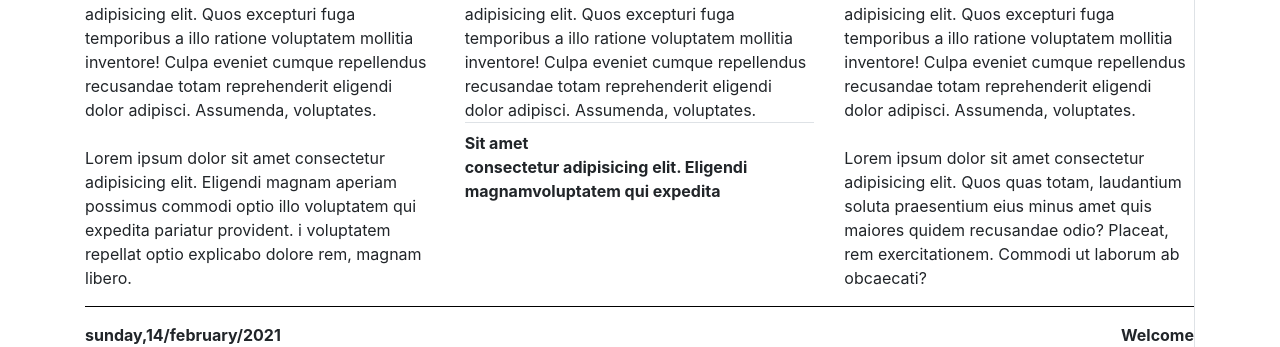
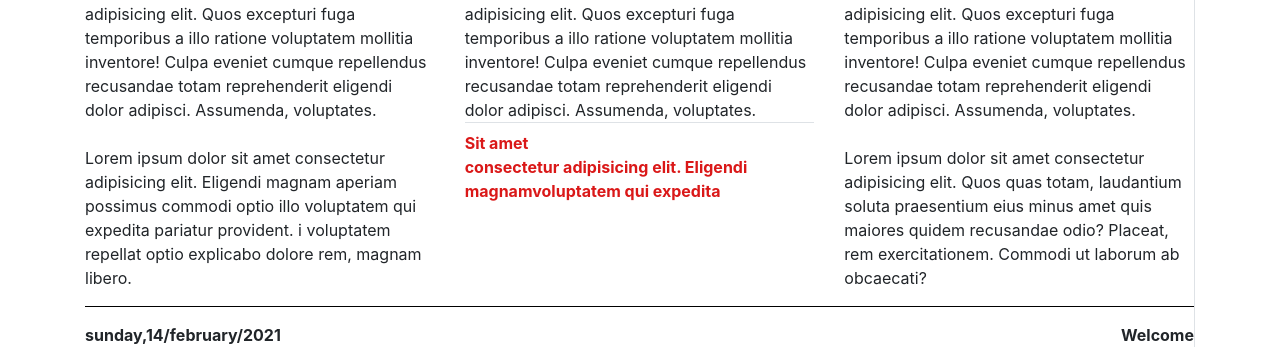
Before and after one commit to yamininagubandi/newspaper-task, a plain HTML site: page index.html in a window 1280 px wide. Shown: the part 925-1272 px from the top of the page. Drawn offline with nearby package versions, Linux system fonts and the light colour scheme.

Commit message:
Update index.html

```diff
--- a/index.html
+++ b/index.html
@@ -72,6 +72,8 @@
                  Culpa eveniet cumque repellendus recusandae totam reprehenderit eligendi dolor adipisci.
                   Assumenda, voluptates.
             <div class="border-top pt-md-2 center">
+                 <p
+                style=" color: rgb(218,24,24); display: inline;">
                 <b class="font2  fontc1">
                     Sit amet <br> consectetur adipisicing elit.
                      Eligendi magnamvoluptatem qui expedita </b></div></div>
```
